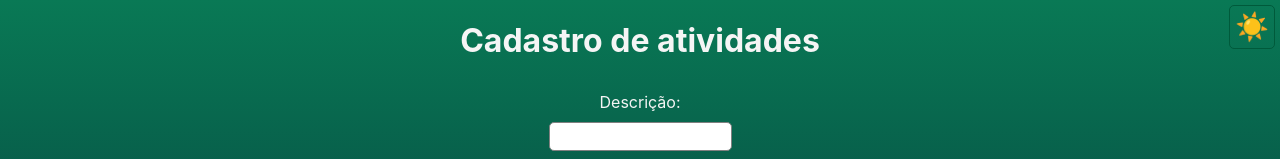
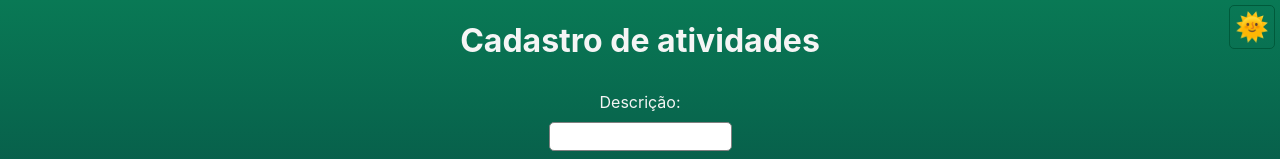
Before and after one commit to entredevs-xyz/aula-useContext, a React (Create React App) app: page / in a window 1280 px wide. Shown: the top 159 px of the page. Built offline with nearby package versions, Linux system fonts and the light colour scheme; the HTML template or start-up script is replaced by a standard one.

Commit message:
novos emotes

```diff
--- a/src/App.jsx
+++ b/src/App.jsx
@@ -43,7 +43,7 @@ function App() {
       <button
         onClick={trocarModo}
         className='modoNoturno'>
-        {modo === 'normal' ? '☀️' : '🌙'}
+        {modo === 'normal' ? '🌞' : '🌛'}
       </button>
 
       <label htmlFor="descricao">Descrição:</label>
```
